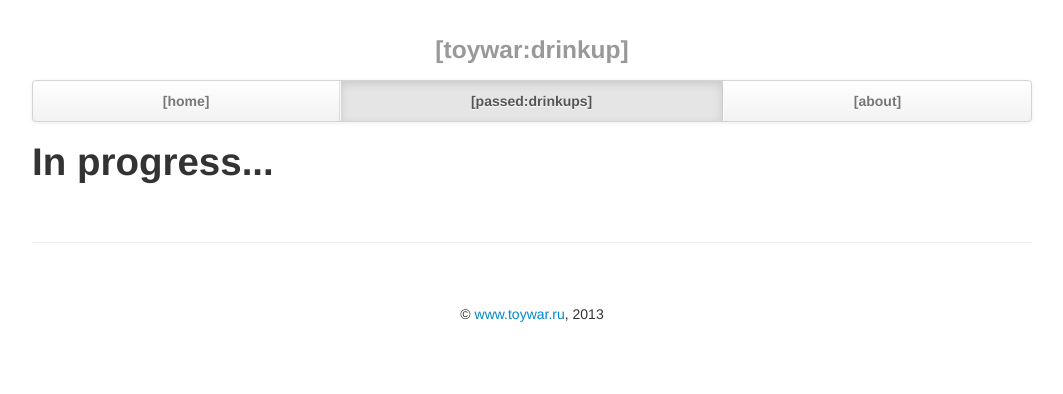
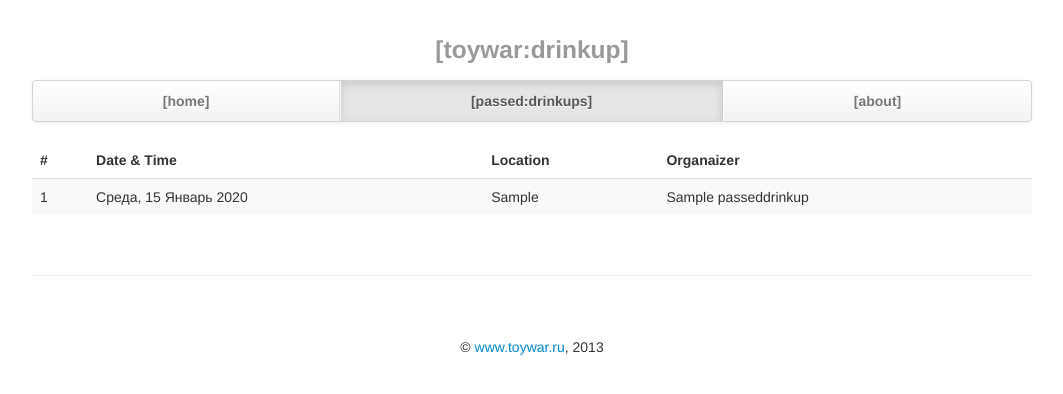
Before and after one commit to toywar/drinkuper, a Django app: page /past/ in a window 1280 px wide. Shown: the top 394 px of the page, without its empty margins (108-1171 px from the left). Run offline with Django 3.2, Linux system fonts and the light colour scheme; tables that the repository leaves empty hold one stand-in row (values such as "Sample post"); some libraries are stand-ins or nearby versions.

Commit message:
modify past page; modify home page; modify models, urls and views

```diff
--- a/drinkup/models.py
+++ b/drinkup/models.py
@@ -1,6 +1,32 @@
 from django.db import models
+from django.contrib import admin
 
-class Post(models.Model):
-  title = models.CharField(max_length = 100)
-  body = models.TextField()
-  timestamp = models.DateTimeField()
+class PassedDrinkup(models.Model):
+    id = models.AutoField(primary_key=True)
+    time = models.DateTimeField()
+    name = models.CharField(max_length = 50)
+    location = models.CharField(max_length = 50)
+    comments = models.TextField()
+    passed = models.BooleanField(default=True)
+
+    class MetaPassedDrinkup:
+        ordering = ('-time',)
+
+# todo: rebuild class
+class RequestDrinkup(models.Model):
+    time = models.DateTimeField()
+    name = models.CharField(max_length = 50)
+    location = models.CharField(max_length = 50)
+    comments = models.TextField()
+
+    class MetaRequestDrinkup:
+        ordering = ('time',)
+
+class RequestDrinkupAdmin(admin.ModelAdmin):
+     list_display = ('time', 'name', 'location', 'comments')
+
+class PassedDrinkupAdmin(admin.ModelAdmin):
+     list_display = ('time', 'name', 'location', 'comments')
+
+admin.site.register(RequestDrinkup, RequestDrinkupAdmin)
+admin.site.register(PassedDrinkup, PassedDrinkupAdmin)
--- a/drinkup/urls.py
+++ b/drinkup/urls.py
@@ -1,11 +1,11 @@
 from django.conf.urls.defaults import *
+from django.contrib import admin
 
-from django.contrib import admin
 admin.autodiscover()
 
 urlpatterns = patterns('',
-    url(r'^$', 'drinkup.views.view_base'),
+    url(r'^$', 'drinkup.views.base_passed_view'),
     url(r'^about/$', 'drinkup.views.view_about'),
-    url(r'^past/$', 'drinkup.views.view_past'),
+    url(r'^past/$', 'drinkup.views.past_passed_view'),
     url(r'^admin/', include(admin.site.urls)),
 )
--- a/drinkup/views.py
+++ b/drinkup/views.py
@@ -1,18 +1,25 @@
 from django.template import loader, Context
 from django.shortcuts import render
 from django.http import HttpResponse
+from drinkup.models import PassedDrinkup, RequestDrinkup
 
-def base(request):
-  posts = Post.objects.all()
-  t = loader.get_template("base.html")
-  c = Context ({ 'posts': posts })
-  return HttpResponse(t.render(c))
+def past_passed_view(request):
+    posts = PassedDrinkup.objects.all()
+    t = loader.get_template("past.html")
+    c = Context({ 'posts': posts })
+    return HttpResponse(t.render(c))
 
-def view_base(request):
-  return render(request, 'base.html')
+def base_passed_view(request):
+    drinks = PassedDrinkup.objects.all()
+    b = loader.get_template("base.html")
+    a = Context({ 'drinks': drinks })
+    return HttpResponse(b.render(a))
+
+def base_request_drinkup(request):
+    reqs = RequestDrinkup.objects.all()
+    f = loader.get_template("base.html")
+    g = Context({ 'reqs': reqs })
+    return HttpResponse(f.render(g))
 
 def view_about(request):
   return render(request, 'about.html')
-
-def view_past(request):
-  return render(request, 'past.html')
--- a/templates/past.html
+++ b/templates/past.html
@@ -108,7 +108,29 @@
           </div>
         </div><!-- /.navbar -->
       </div>
-<h1> In progress... </h1>
+
+        <table class="table table-striped">
+            <thead>
+                <tr>
+
+                    <th>#</th>
+                    <th>Date & Time</th>
+                    <th>Location</th>
+                    <th>Organaizer</th>
+                </tr>
+            </thead>
+
+            <tbody>
+            {% for post in posts %}
+                <tr>
+                        <td>{{ post.id }}</td>
+                        <td>{{ post.time|date:"l, j F Y"}}</td>
+                        <td>{{ post.location }}</td>
+                        <td>{{ post.name }}</td>
+                </tr>
+            {% endfor %}
+            </tbody>
+        </table>
       <hr/>
       <div class="footer">
         <p align=center>&copy; <a href="http://www.toywar.ru/" target="_blank">www.toywar.ru</a>, 2013</p>
```
Also changed, not shown: templates/base.html (+14 -11 lines), 1 other file.
